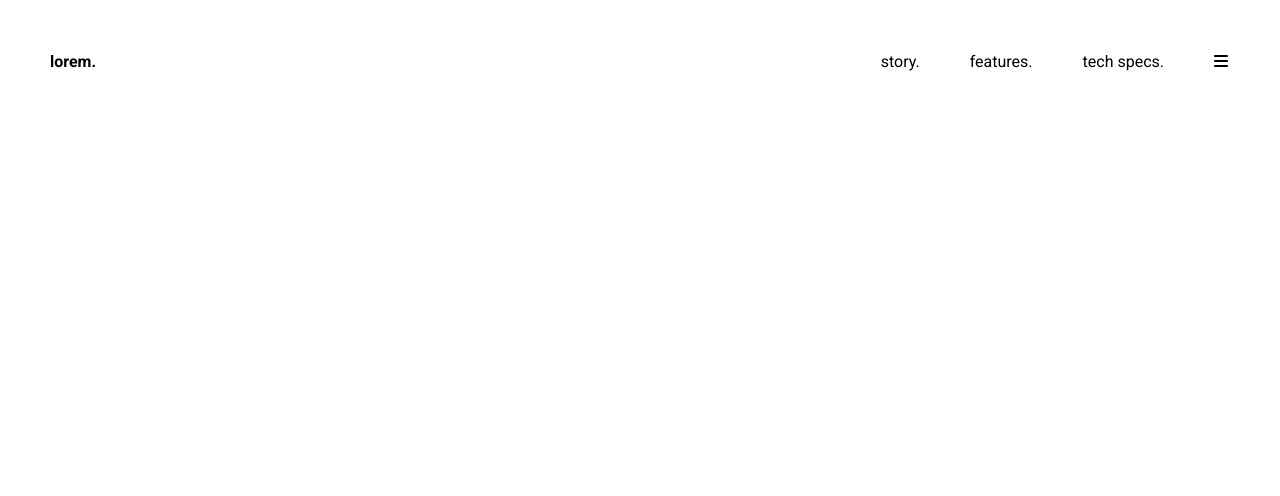
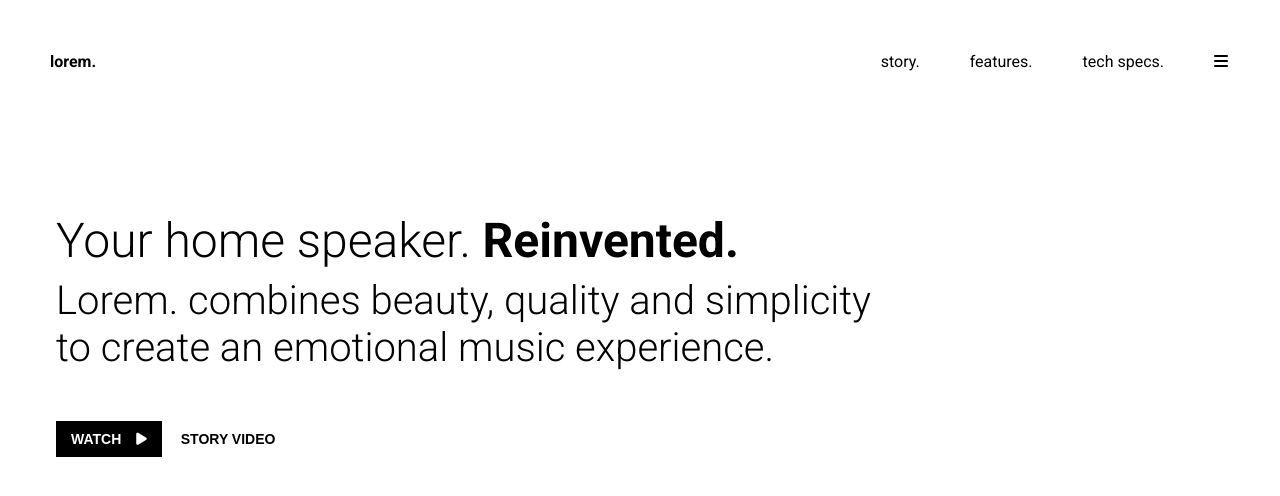
Before and after one commit to giorgioverzicco/html-css-12bool, a plain HTML site: page bonus/bonus.html in a window 1280 px wide. Drawn offline with Linux system fonts and the light colour scheme.

Commit message:
aggiunto jumbo

```diff
--- a/bonus/bonus.html
+++ b/bonus/bonus.html
@@ -46,5 +46,20 @@
         </div>
       </div>
     </header>
+    <main>
+      <div class="jumbo">
+        <div class="container">
+          <div class="row center middle">
+            <div class="col">
+                <h1>Your home speaker. <strong>Reinvented.</strong></h1>
+                <p>Lorem. combines beauty, quality and simplicity <br>
+                  to create an emotional music experience.</p>
+                <button class="btn btn--watch">Watch</button>
+                <button class="btn btn--story">Story Video</button>
+            </div>
+          </div>
+        </div>
+      </div>
+    </main>
   </body>
 </html>
--- a/bonus/css/style.css
+++ b/bonus/css/style.css
@@ -22,3 +22,52 @@ header a {
   list-style-type: none;
   gap: 50px;
 }
+
+/* Jumbo */
+.jumbo {
+  padding-top: 80px;
+}
+
+.jumbo h1 {
+  font-size: 3rem;
+  font-weight: 300;
+  line-height: 1.5em;
+}
+
+.jumbo p {
+  font-size: 2.5rem;
+  font-weight: 300;
+  padding-bottom: 50px;
+}
+
+/* Buttons */
+.btn {
+  background-color: transparent;
+  color: #000;
+  padding: 10px 15px;
+  border: 1px solid #000;
+  border-radius: 0;
+  font-size: 0.875rem;
+  font-weight: 700;
+  cursor: pointer;
+  text-transform: uppercase;
+}
+
+.btn--watch {
+  background-color: #000;
+  color: #fff;
+  border: none;
+}
+
+.btn--watch::after {
+  padding-left: 15px;
+  content: '\f04b';
+  font-family: 'Font Awesome 6 Free';
+  font-weight: 900;
+}
+
+.btn--story {
+  background-color: transparent;
+  color: #000;
+  border: none;
+}
```
